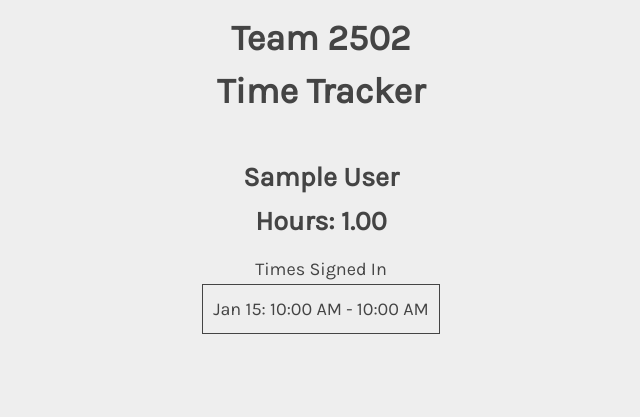
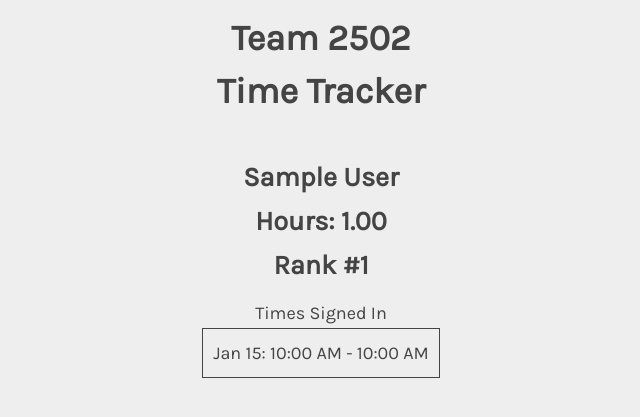
Before and after one commit to Team-2502/WebTimeTracker2, a Django app: a page that uses members/templates/members/member_detail.html in a window 1280 px wide. Shown: the top 417 px of the page, without its empty margins (319-959 px from the left). Run offline with Django 3.2, Linux system fonts and the light colour scheme; tables that the repository leaves empty hold one stand-in row (values such as "Sample post").

Commit message:
Display rank of each member on their page

```diff
--- a/members/templates/members/member_detail.html
+++ b/members/templates/members/member_detail.html
@@ -17,6 +17,7 @@
         <br>
         <h2>{{ member }}</h2>
         <h2>Hours: {{ member.num_hours }}</h2>
+        <h2>Rank #{{ rank }}</h2>
     </header>
 
     <table>
--- a/members/views.py
+++ b/members/views.py
@@ -19,9 +19,10 @@ def index(request):
 def member_detail(request, first_name, last_name):
     try:
         member = get_object_or_404(Member, first_name=first_name, last_name=last_name)
+        rank = list(Member.objects.all().order_by('-num_hours')).index(member) + 1
     except Member.DoesNotExist:
         raise Http404("Team member does not exist")
-    return render(request, 'members/member_detail.html', {'member': member})
+    return render(request, 'members/member_detail.html', {'member': member, 'rank': rank})
 
 
 def create_member(request):
```
